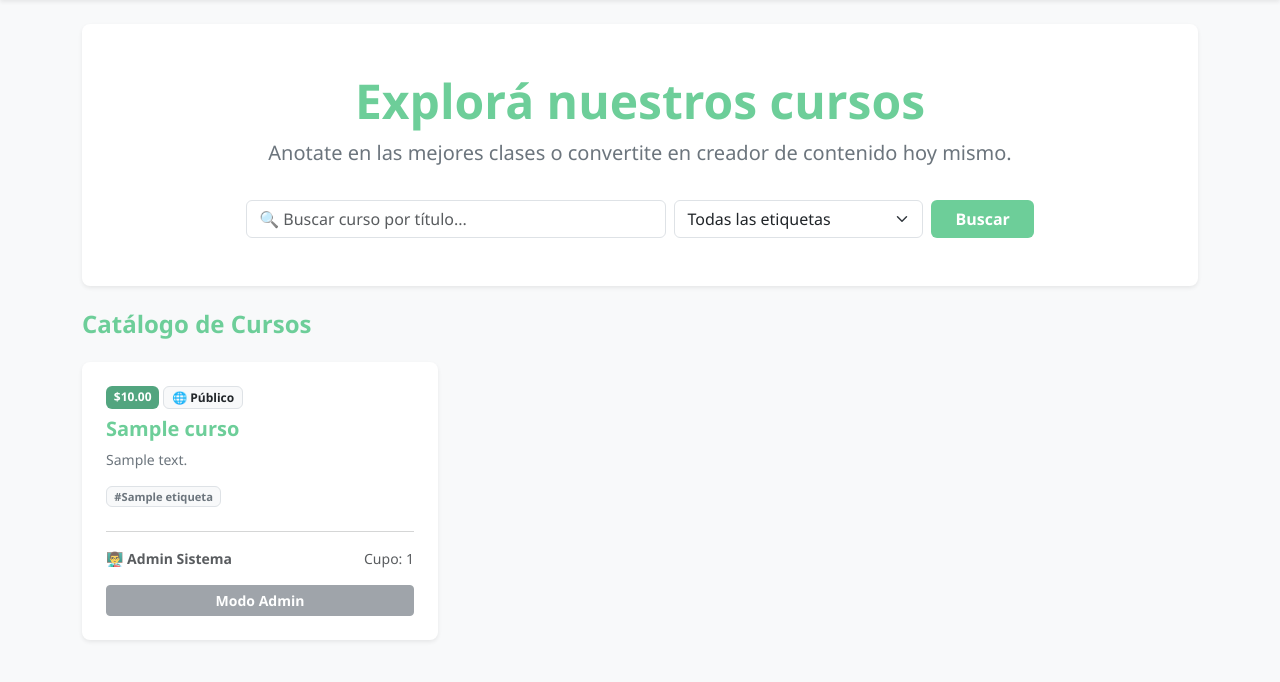
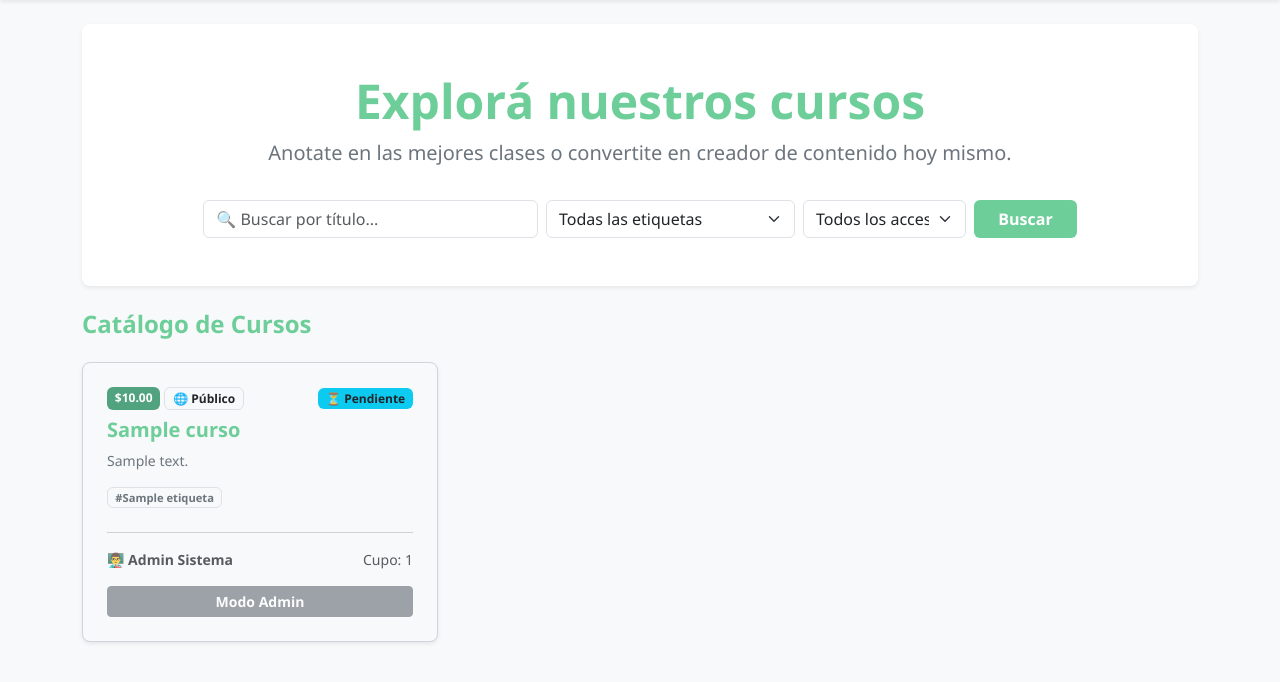
Before and after one commit to vaniina-afk/cursolandia, a PHP site: page /index.php in a window 1280 px wide. Shown: the part 56-738 px from the top of the page. Run offline with PHP 8.4, Linux system fonts and the light colour scheme; the visitor is signed in with stand-in values (Sample User, id 1); data comes from the database, SQL or seed files in the repository; tables that the repository leaves empty hold one stand-in row (values such as "Sample post").

Commit message:
rdenamiento visual del catálogo y límite de 3 inscripciones para usuarios gratuitos
Prioriza cursos disponibles sobre ya inscriptos y sin cupo en el inicio, agrega filtro por tipo de acceso público/privado y limita a 3 cursos activos las inscripciones de usuarios sin Plan PRO.

```diff
--- a/Backend/Controllers/CursoController.php
+++ b/Backend/Controllers/CursoController.php
@@ -32,15 +32,24 @@ class CursoController {
         $id_usuario = isset($_SESSION['id_usuario']) ? (int)$_SESSION['id_usuario'] : 0;
         $busqueda = isset($_GET['buscar']) ? trim($_GET['buscar']) : '';
         $etiqueta_filtro = isset($_GET['etiqueta']) ? (int)$_GET['etiqueta'] : 0;
+        $acceso_filtro = isset($_GET['acceso']) ? trim($_GET['acceso']) : '';
 
-        $resultado_cursos = $this->cursoModel->obtenerCursosActivos($id_usuario, $busqueda, $etiqueta_filtro);
+        $resultado_cursos = $this->cursoModel->obtenerCursosActivos($id_usuario, $busqueda, $etiqueta_filtro, $acceso_filtro);
         $etiquetas_filtro = $this->cursoModel->obtenerTodasLasEtiquetas();
         $inscripciones = [];
+        $limite_inscripciones = false;
         $no_leidas = 0;
         $result_noti = null;
 
         if ($id_usuario > 0) {
             $inscripciones = $this->cursoModel->obtenerEstadosInscripcionesUsuario($id_usuario);
+            $es_pro = $this->cursoModel->esUsuarioPro($id_usuario);
+            $_SESSION['plan_pro'] = $es_pro;
+
+            if ($es_pro == 0 && $this->cursoModel->contarInscripcionesActivasUsuario($id_usuario) >= 3) {
+                $limite_inscripciones = true;
+            }
+
             $notis = $this->cargarNotificaciones();
             $no_leidas = $notis['no_leidas'];
             $result_noti = $notis['result_noti'];
@@ -239,6 +248,8 @@ class CursoController {
             header("Location: index.php?exito=1");
         } elseif ($resultado === 'pendiente') {
             header("Location: index.php?pendiente=1");
+        } elseif ($resultado === 'limite_pro') {
+            header("Location: index.php?error=limite_pro");
         } elseif ($resultado === 'lleno') {
             header("Location: index.php?error=lleno");
         } else {
--- a/Backend/Models/CursoModel.php
+++ b/Backend/Models/CursoModel.php
@@ -7,20 +7,27 @@ class CursoModel {
     }
 
     // --- MÉTODOS PARA EL CATÁLOGO (INICIO) ---
-    public function obtenerCursosActivos($id_usuario = 0, $busqueda = '', $id_etiqueta = 0) {
-        $sql = "SELECT c.*, u.nombre, u.apellido, (u.plan_pro = 1 AND (u.vencimiento_pro IS NULL OR u.vencimiento_pro >= CURDATE())) AS pro_vigente,
+    public function obtenerCursosActivos($id_usuario = 0, $busqueda = '', $id_etiqueta = 0, $acceso = '') {
+        $sql = "SELECT c.*, u.nombre, u.apellido,
+                       (u.plan_pro = 1 AND (u.vencimiento_pro IS NULL OR u.vencimiento_pro >= CURDATE())) AS pro_vigente,
                        GROUP_CONCAT(DISTINCT e.nombre ORDER BY e.nombre SEPARATOR ', ') AS lista_etiquetas,
-                       COUNT(DISTINCT ui.id_interes) AS coincidencias_interes
+                       COUNT(DISTINCT ui.id_interes) AS coincidencias_interes,
+                       CASE
+                           WHEN MAX(CASE WHEN i_user.estado IN ('Aceptado', 'Pendiente') THEN 1 ELSE 0 END) = 1 THEN 2
+                           WHEN c.cupo IS NOT NULL AND c.cupo <= 0 THEN 3
+                           ELSE 1
+                       END AS orden_catalogo
                 FROM Cursos c
                 JOIN Usuarios u ON c.id_creador = u.id_usuario
+                LEFT JOIN Inscripciones i_user ON c.id_curso = i_user.id_curso AND i_user.id_usuario = ?
                 LEFT JOIN curso_etiqueta ce ON c.id_curso = ce.id_curso
                 LEFT JOIN etiquetas e ON ce.id_etiqueta = e.id_etiqueta
                 LEFT JOIN intereses i ON LOWER(TRIM(e.nombre)) = LOWER(TRIM(i.nombre))
                 LEFT JOIN usuario_interes ui ON i.id_interes = ui.id_interes AND ui.id_usuario = ?
                 WHERE c.activo = 1";
 
-        $tipos = "i";
-        $params = [$id_usuario];
+        $tipos = "ii";
+        $params = [$id_usuario, $id_usuario];
 
         if ($busqueda !== '') {
             $sql .= " AND c.titulo LIKE ?";
@@ -37,8 +44,14 @@ class CursoModel {
             $params[] = $id_etiqueta;
         }
 
+        if ($acceso === 'publico') {
+            $sql .= " AND c.es_privado = 0";
+        } elseif ($acceso === 'privado') {
+            $sql .= " AND c.es_privado = 1";
+        }
+
         $sql .= " GROUP BY c.id_curso
-                  ORDER BY pro_vigente DESC, coincidencias_interes DESC, c.id_curso DESC";
+                  ORDER BY orden_catalogo ASC, pro_vigente DESC, coincidencias_interes DESC, c.id_curso DESC";
 
         $stmt = $this->conexion->prepare($sql);
         $stmt->bind_param($tipos, ...$params);
@@ -176,6 +189,21 @@ class CursoModel {
 
     // --- MÉTODOS PARA INSCRIPCIONES Y BAJAS ---
 
+    public function contarInscripcionesActivasUsuario($id_usuario) {
+        $stmt = $this->conexion->prepare("SELECT COUNT(*) as total
+                                          FROM Inscripciones i
+                                          JOIN Cursos c ON i.id_curso = c.id_curso
+                                          WHERE i.id_usuario = ?
+                                            AND c.activo = 1
+                                            AND i.estado IN ('Aceptado', 'Pendiente')");
+        $stmt->bind_param("i", $id_usuario);
+        $stmt->execute();
+        $total = (int)$stmt->get_result()->fetch_assoc()['total'];
+        $stmt->close();
+
+        return $total;
+    }
+
     public function inscribirUsuario($id_curso, $id_usuario) {
         // 1. Verificar si ya existe una inscripción o solicitud previa
         $stmt_check = $this->conexion->prepare("SELECT id_inscripcion FROM Inscripciones WHERE id_curso = ? AND id_usuario = ?");
@@ -187,7 +215,12 @@ class CursoModel {
         }
         $stmt_check->close();
 
-        // 2. Obtener datos del curso (cupo, costo, es_privado, creador, título)
+        // 2. Verificar límite de 3 cursos activos para usuarios gratuitos (no PRO)
+        if ($this->esUsuarioPro($id_usuario) == 0 && $this->contarInscripcionesActivasUsuario($id_usuario) >= 3) {
+            return 'limite_pro';
+        }
+
+        // 3. Obtener datos del curso (cupo, costo, es_privado, creador, título)
         $stmt_curso = $this->conexion->prepare("SELECT titulo, id_creador, costo, cupo, es_privado FROM Cursos WHERE id_curso = ? AND activo = 1");
         $stmt_curso->bind_param("i", $id_curso);
         $stmt_curso->execute();
@@ -200,7 +233,7 @@ class CursoModel {
 
         $requiere_aprobacion = ((int)$curso_data['es_privado'] === 1 || ($curso_data['costo'] !== null && (float)$curso_data['costo'] > 0));
 
-        // 3A. Si es privado o pago: queda en estado 'Pendiente' y se notifica al creador
+        // 4A. Si es privado o pago: queda en estado 'Pendiente' y se notifica al creador
         if ($requiere_aprobacion) {
             $stmt_ins = $this->conexion->prepare("INSERT INTO Inscripciones (id_curso, id_usuario, estado) VALUES (?, ?, 'Pendiente')");
             $stmt_ins->bind_param("ii", $id_curso, $id_usuario);
@@ -230,7 +263,7 @@ class CursoModel {
             return 'error';
         }
 
-        // 3B. Si es público y gratuito: inscripción directa 'Aceptado' con transacción ACID
+        // 4B. Si es público y gratuito: inscripción directa 'Aceptado' con transacción ACID
         $this->conexion->begin_transaction();
         try {
             $stmt_ins = $this->conexion->prepare("INSERT INTO Inscripciones (id_curso, id_usuario, estado) VALUES (?, ?, 'Aceptado')");
--- a/Frontend/Views/home.php
+++ b/Frontend/Views/home.php
@@ -6,6 +6,8 @@ require_once __DIR__ . '/layouts/navbar.php';
 /** @var mysqli_result|false $etiquetas_filtro */
 $busqueda_actual = $_GET['buscar'] ?? '';
 $etiqueta_actual = isset($_GET['etiqueta']) ? (int)$_GET['etiqueta'] : 0;
+$acceso_actual = $_GET['acceso'] ?? '';
+$hay_filtros = ($busqueda_actual !== '' || $etiqueta_actual > 0 || $acceso_actual !== '');
 ?>
 
 <div class="container mb-4">
@@ -13,10 +15,10 @@ $etiqueta_actual = isset($_GET['etiqueta']) ? (int)$_GET['etiqueta'] : 0;
         <h1 class="display-5 fw-bold text-primario">Explorá nuestros cursos</h1>
         <p class="lead text-secondary mb-4">Anotate en las mejores clases o convertite en creador de contenido hoy mismo.</p>
 
-        <!-- BUSCADOR Y FILTRO POR ETIQUETAS -->
+        <!-- BUSCADOR Y FILTROS POR ETIQUETAS Y ACCESO -->
         <form action="index.php" method="GET" class="row g-2 justify-content-center mt-2">
-            <div class="col-md-5">
-                <input type="text" name="buscar" class="form-control" placeholder="🔍 Buscar curso por título..." value="<?php echo htmlspecialchars($busqueda_actual); ?>">
+            <div class="col-md-4">
+                <input type="text" name="buscar" class="form-control" placeholder="🔍 Buscar por título..." value="<?php echo htmlspecialchars($busqueda_actual); ?>">
             </div>
             <div class="col-md-3">
                 <select name="etiqueta" class="form-select">
@@ -30,9 +32,16 @@ $etiqueta_actual = isset($_GET['etiqueta']) ? (int)$_GET['etiqueta'] : 0;
                     <?php endif; ?>
                 </select>
             </div>
+            <div class="col-md-2">
+                <select name="acceso" class="form-select">
+                    <option value="">Todos los accesos</option>
+                    <option value="publico" <?php echo ($acceso_actual === 'publico') ? 'selected' : ''; ?>>🌐 Públicos</option>
+                    <option value="privado" <?php echo ($acceso_actual === 'privado') ? 'selected' : ''; ?>>🔒 Privados</option>
+                </select>
+            </div>
             <div class="col-md-auto d-flex gap-2">
                 <button type="submit" class="btn btn-primario fw-bold px-4">Buscar</button>
-                <?php if ($busqueda_actual !== '' || $etiqueta_actual > 0): ?>
+                <?php if ($hay_filtros): ?>
                     <a href="index.php" class="btn btn-outline-secondary fw-semibold">Limpiar</a>
                 <?php endif; ?>
             </div>
@@ -45,6 +54,11 @@ $etiqueta_actual = isset($_GET['etiqueta']) ? (int)$_GET['etiqueta'] : 0;
         <div class="alert alert-success text-center shadow-sm auto-ocultar mb-4">¡Te inscribiste al curso correctamente!</div>
     <?php elseif (isset($_GET['pendiente'])): ?>
         <div class="alert alert-info text-center shadow-sm auto-ocultar mb-4">📩 ¡Solicitud enviada! El creador del curso debe confirmar tu inscripción antes de que puedas ingresar.</div>
+    <?php elseif (isset($_GET['error']) && $_GET['error'] == 'limite_pro'): ?>
+        <div class="alert alert-warning text-center shadow-sm mb-4">
+            <strong>¡Límite alcanzado!</strong> Con el plan Gratuito podés estar inscripto en un máximo de 3 cursos activos.
+            <a href="index.php?accion=solicitar_pro" class="fw-bold text-primario text-decoration-underline ms-1">Pasate a Plan PRO</a> para inscribirte sin límites.
+        </div>
     <?php elseif (isset($_GET['error']) && $_GET['error'] == 'lleno'): ?>
         <div class="alert alert-danger text-center shadow-sm auto-ocultar mb-4">Lo sentimos, el cupo de este curso ya está lleno.</div>
     <?php elseif (isset($_GET['error']) && $_GET['error'] == 'admin'): ?>
@@ -53,7 +67,7 @@ $etiqueta_actual = isset($_GET['etiqueta']) ? (int)$_GET['etiqueta'] : 0;
 
     <div class="d-flex justify-content-between align-items-center mb-4">
         <h4 class="text-primario fw-bold mb-0">
-            <?php echo ($busqueda_actual !== '' || $etiqueta_actual > 0) ? 'Resultados de búsqueda' : 'Catálogo de Cursos'; ?>
+            <?php echo $hay_filtros ? 'Resultados de búsqueda' : 'Catálogo de Cursos'; ?>
         </h4>
     </div>
 
@@ -67,26 +81,49 @@ $etiqueta_actual = isset($_GET['etiqueta']) ? (int)$_GET['etiqueta'] : 0;
                     $es_pago = ($curso['costo'] !== null && (float)$curso['costo'] > 0);
                     $requiere_aprobacion = ($es_privado || $es_pago);
                     $estado_inscripcion = $inscripciones[(int)$curso['id_curso']] ?? null;
+
+                    $ya_inscripto = ($estado_inscripcion === 'Aceptado' || $estado_inscripcion === 'Pendiente');
+                    $sin_cupo = (!$ya_inscripto && $curso['cupo'] !== null && (int)$curso['cupo'] <= 0);
+
+                    if ($sin_cupo) {
+                        $card_clases = 'bg-light text-muted opacity-75 border';
+                        $card_estilo = 'background-color: #f1f3f5;';
+                    } elseif ($ya_inscripto) {
+                        $card_clases = 'border';
+                        $card_estilo = 'background-color: #f8f9fa; border-color: #ced4da !important;';
+                    } elseif ($es_pro) {
+                        $card_clases = '';
+                        $card_estilo = 'background-color: #eafaf1; border: 2px solid #6dce99;';
+                    } else {
+                        $card_clases = 'border-0';
+                        $card_estilo = '';
+                    }
                 ?>
                 <div class="col">
-                    <div class="card h-100 card-compacta shadow-sm <?php echo $es_pro ? '' : 'border-0'; ?>"
-                         style="<?php echo $es_pro ? 'background-color: #eafaf1; border: 2px solid #6dce99;' : ''; ?>">
+                    <div class="card h-100 card-compacta shadow-sm <?php echo $card_clases; ?>" style="<?php echo $card_estilo; ?>">
                         <div class="card-body d-flex flex-column">
 
                             <!-- Fila de insignias: Precio, Acceso, PRO y Recomendado -->
                             <div class="mb-2 d-flex flex-wrap justify-content-between align-items-center gap-1">
                                 <div class="d-flex flex-wrap gap-1">
-                                    <span class="badge bg-success bg-opacity-75">
+                                    <span class="badge <?php echo $sin_cupo ? 'bg-secondary' : 'bg-success bg-opacity-75'; ?>">
                                         <?php echo $es_pago ? '$' . $curso['costo'] : 'Gratis'; ?>
                                     </span>
                                     <?php if ($es_privado): ?>
-                                        <span class="badge bg-dark">🔒 Privado</span>
+                                        <span class="badge <?php echo $sin_cupo ? 'bg-secondary' : 'bg-dark'; ?>">🔒 Privado</span>
                                     <?php else: ?>
                                         <span class="badge bg-light text-dark border">🌐 Público</span>
                                     <?php endif; ?>
                                 </div>
 
                                 <div class="d-flex flex-wrap gap-1">
+                                    <?php if ($sin_cupo): ?>
+                                        <span class="badge bg-secondary">🚫 Sin cupos</span>
+                                    <?php elseif ($ya_inscripto): ?>
+                                        <span class="badge bg-info text-dark">
+                                            <?php echo ($estado_inscripcion === 'Aceptado') ? '✅ Cursando' : '⏳ Pendiente'; ?>
+                                        </span>
+                                    <?php else: ?>
                                         <?php if ($es_pro): ?>
                                             <span class="badge text-dark fw-bold" style="background-color: #a3e4d7; border: 1px solid #50a886;">
                                                 ⭐ Destacado PRO
@@ -98,10 +135,13 @@ $etiqueta_actual = isset($_GET['etiqueta']) ? (int)$_GET['etiqueta'] : 0;
                                                 🎯 Recomendado
                                             </span>
                                         <?php endif; ?>
+                                    <?php endif; ?>
                                 </div>
                             </div>
 
-                            <h5 class="card-title text-primario fw-bold"><?php echo htmlspecialchars($curso['titulo']); ?></h5>
+                            <h5 class="card-title <?php echo $sin_cupo ? 'text-secondary' : 'text-primario'; ?> fw-bold">
+                                <?php echo htmlspecialchars($curso['titulo']); ?>
+                            </h5>
 
                             <p class="card-text text-secondary small flex-grow-1">
                                 <?php
@@ -127,7 +167,7 @@ $etiqueta_actual = isset($_GET['etiqueta']) ? (int)$_GET['etiqueta'] : 0;
                                     👨‍🏫 <?php echo htmlspecialchars($curso['nombre'] . ' ' . $curso['apellido']); ?>
                                 </small>
                                 <small class="text-muted">
-                                    Cupo: <?php echo $curso['cupo'] ? $curso['cupo'] : 'Sin límite'; ?>
+                                    Cupo: <?php echo ($curso['cupo'] !== null) ? $curso['cupo'] : 'Sin límite'; ?>
                                 </small>
                             </div>
 
@@ -137,15 +177,17 @@ $etiqueta_actual = isset($_GET['etiqueta']) ? (int)$_GET['etiqueta'] : 0;
                                 <?php elseif ($_SESSION['es_admin'] == 1): ?>
                                     <button class="btn btn-secondary w-100 btn-sm fw-bold" disabled>Modo Admin</button>
                                 <?php elseif ($_SESSION['id_usuario'] == $curso['id_creador']): ?>
-                                    <button class="btn btn-light text-muted w-100 btn-sm fw-bold" disabled>Sos el creador</button>
+                                    <button class="btn btn-light text-muted w-100 btn-sm fw-bold border" disabled>Sos el creador</button>
                                 <?php elseif ($estado_inscripcion === 'Aceptado'): ?>
-                                    <button class="btn btn-success w-100 btn-sm fw-bold" disabled>Ya estás inscripto</button>
+                                    <a href="index.php?accion=curso_interno&id=<?php echo $curso['id_curso']; ?>" class="btn btn-outline-success w-100 btn-sm fw-bold">Ir al Aula →</a>
                                 <?php elseif ($estado_inscripcion === 'Pendiente'): ?>
                                     <button class="btn btn-warning text-dark w-100 btn-sm fw-bold" disabled>⏳ Solicitud pendiente</button>
                                 <?php elseif ($estado_inscripcion === 'Rechazado'): ?>
                                     <button class="btn btn-outline-danger w-100 btn-sm fw-bold" disabled>❌ Solicitud rechazada</button>
-                                <?php elseif ($curso['cupo'] !== null && $curso['cupo'] <= 0): ?>
-                                    <button class="btn btn-danger w-100 btn-sm fw-bold" disabled>Cupo Lleno</button>
+                                <?php elseif ($sin_cupo): ?>
+                                    <button class="btn btn-secondary w-100 btn-sm fw-bold" disabled>Cupo Lleno</button>
+                                <?php elseif (!empty($limite_inscripciones)): ?>
+                                    <a href="index.php?accion=solicitar_pro" class="btn btn-outline-warning text-dark w-100 btn-sm fw-bold" title="Alcanzaste el máximo de 3 cursos del plan gratuito">⭐ Límite 3 cursos (Pasate a PRO)</a>
                                 <?php else: ?>
                                     <form action="index.php?accion=inscribirse" method="POST">
                                         <input type="hidden" name="id_curso" value="<?php echo $curso['id_curso']; ?>">
@@ -162,7 +204,7 @@ $etiqueta_actual = isset($_GET['etiqueta']) ? (int)$_GET['etiqueta'] : 0;
         <?php else: ?>
             <div class="col-12">
                 <div class="alert alert-info text-center shadow-sm">
-                    <?php echo ($busqueda_actual !== '' || $etiqueta_actual > 0)
+                    <?php echo $hay_filtros
                         ? 'No se encontraron cursos que coincidan con tu búsqueda.'
                         : 'Aún no hay cursos publicados en la plataforma.'; ?>
                 </div>
```
Lines whose indentation alone changed are shown as unchanged.
